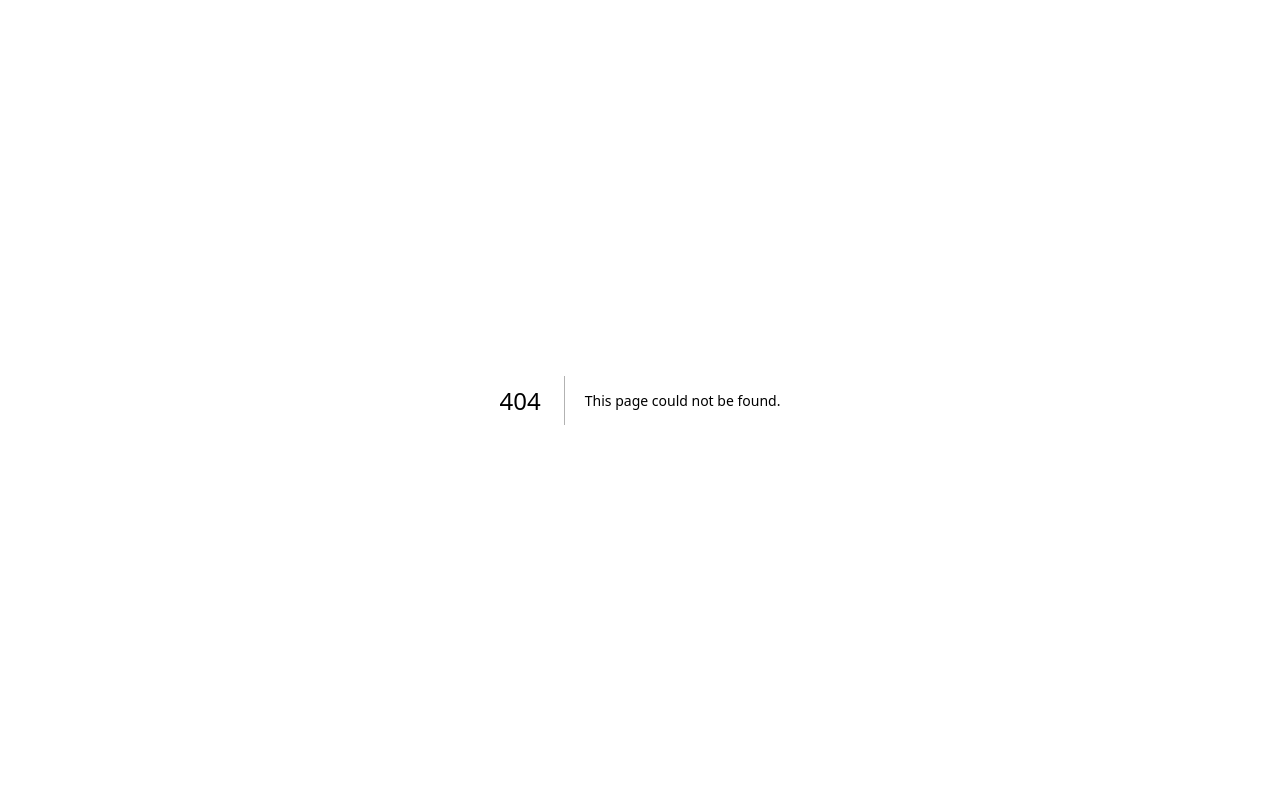
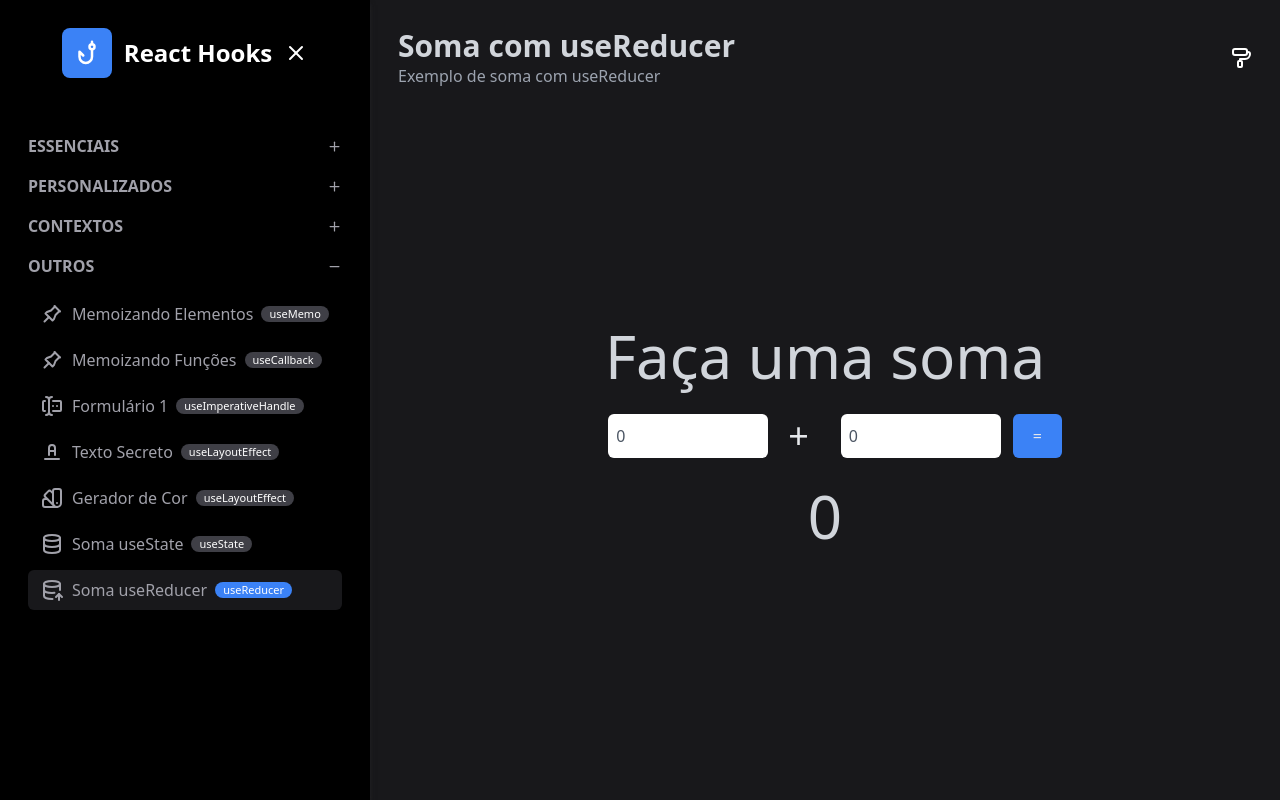
Before and after one commit to danielribas1105/cod3r-react-hooks, a Next.js app: page /outros/somaReducer in a window 1280 px wide. Before the commit this address had no page. Built offline with nearby package versions, Linux system fonts and the light colour scheme.

Commit message:
feat(hooks): utilização do useReducer

```diff
--- a/src/data/constants/secoesMenu.tsx
+++ b/src/data/constants/secoesMenu.tsx
@@ -2,6 +2,8 @@ import {
 	IconAppWindow,
 	IconArrowsLeftRight,
 	IconColorSwatch,
+	IconDatabase,
+	IconDatabaseImport,
 	IconDimensions,
 	IconForms,
 	IconLetterCase,
@@ -141,6 +143,18 @@ export const secoes = [
 				tag: "useLayoutEffect",
 				icone: <IconColorSwatch />,
 			},
+			{
+				titulo: "Soma useState",
+				url: "/outros/somaState",
+				tag: "useState",
+				icone: <IconDatabase />,
+			},
+			{
+				titulo: "Soma useReducer",
+				url: "/outros/somaReducer",
+				tag: "useReducer",
+				icone: <IconDatabaseImport />,
+			},
 		],
 	},
 ]
--- /dev/null
+++ b/src/pages/outros/somaReducer.tsx
@@ -0,0 +1,53 @@
+import { Reducer, useReducer } from "react"
+import InputFormatado from "@/components/formulario/InputFormatado"
+import Botao from "@/components/template/Botao"
+import Display from "@/components/template/Display"
+import Flex from "@/components/template/Flex"
+import Pagina from "@/components/template/Pagina"
+
+function mudaDados(estadoAtual: any, acao: any) {
+    switch(acao.type){
+        case "ALTERA_N1":
+            return {...estadoAtual,
+                n1: acao.novoValor,
+                validadeN1: acao.novoValor > 0
+            }
+        case "ALTERA_N2":
+            return {...estadoAtual,
+                n2: acao.novoValor,
+                validadeN2: acao.novoValor > 0
+            }
+        case "SOMA":
+            if(estadoAtual.validadeN1 && estadoAtual.validadeN2) {
+                let soma = estadoAtual.n1 + estadoAtual.n2
+                return {...estadoAtual, soma: soma}
+            }else {
+                return {...estadoAtual, soma: -9999}
+            }
+    }
+}
+
+export default function SomaState() {
+    const [dados, dispatchDados] = useReducer<Reducer<any, any>>(mudaDados, {
+        n1: 0,
+        n2: 0,
+        validadeN1: false,
+        validadeN2: false,
+        soma: 0
+    }) //sempre trabalha com objetos
+
+    return (
+        <Pagina titulo="Soma com useReducer" subtitulo="Exemplo de soma com useReducer">
+            <Flex col centerCross>
+                <Display texto="Faça uma soma"/>
+                <Flex center>
+                    <InputFormatado tipo="number" valor={dados.n1} onInput={(e) => {dispatchDados({type: "ALTERA_N1", novoValor: +e.target.value})}}/>
+                    <span className="text-4xl ml-2">+</span>
+                    <InputFormatado tipo="number" valor={dados.n2} onInput={(e) => {dispatchDados({type: "ALTERA_N2", novoValor: +e.target.value})}}/>
+                    <Botao className="border-r-orange-400" texto="=" onClick={() => dispatchDados({type: "SOMA"})}/>
+                </Flex>
+                <Display texto={dados.soma}/>
+            </Flex>
+        </Pagina>
+    )
+}
--- /dev/null
+++ b/src/pages/outros/somaState.tsx
@@ -0,0 +1,45 @@
+import InputFormatado from "@/components/formulario/InputFormatado";
+import Botao from "@/components/template/Botao";
+import Display from "@/components/template/Display";
+import Flex from "@/components/template/Flex";
+import Pagina from "@/components/template/Pagina";
+import { useEffect, useState } from "react";
+
+export default function SomaState() {
+    const [n1, setN1] = useState(0)
+    const [n2, setN2] = useState(0)
+    const [validadeN1, setValidadeN1] = useState(false)
+    const [validadeN2, setValidadeN2] = useState(false)
+    const [soma, setSoma] = useState(0)
+
+    useEffect(() => {
+        setValidadeN1(n1 > 0)
+    }, [n1])
+
+    useEffect(() => {
+        setValidadeN2(n2 > 0)
+    }, [n2])
+
+    function fazSoma() {
+        if(validadeN1 && validadeN2){
+            setSoma(n1 + n2)
+        }else {
+            setSoma(-9999)
+        }
+    }
+
+    return (
+        <Pagina titulo="Soma com useState" subtitulo="Exemplo de soma com useState">
+            <Flex col centerCross>
+                <Display texto="Faça uma soma"/>
+                <Flex center>
+                    <InputFormatado tipo="number" valor={n1} onInput={(e) => {setN1(+e.target.value)}}/>
+                    <span className="text-4xl ml-2">+</span>
+                    <InputFormatado tipo="number" valor={n2} onInput={(e) => {setN2(+e.target.value)}}/>
+                    <Botao className="border-r-orange-400" texto="=" onClick={fazSoma}/>
+                </Flex>
+                <Display texto={soma}/>
+            </Flex>
+        </Pagina>
+    )
+}
```
